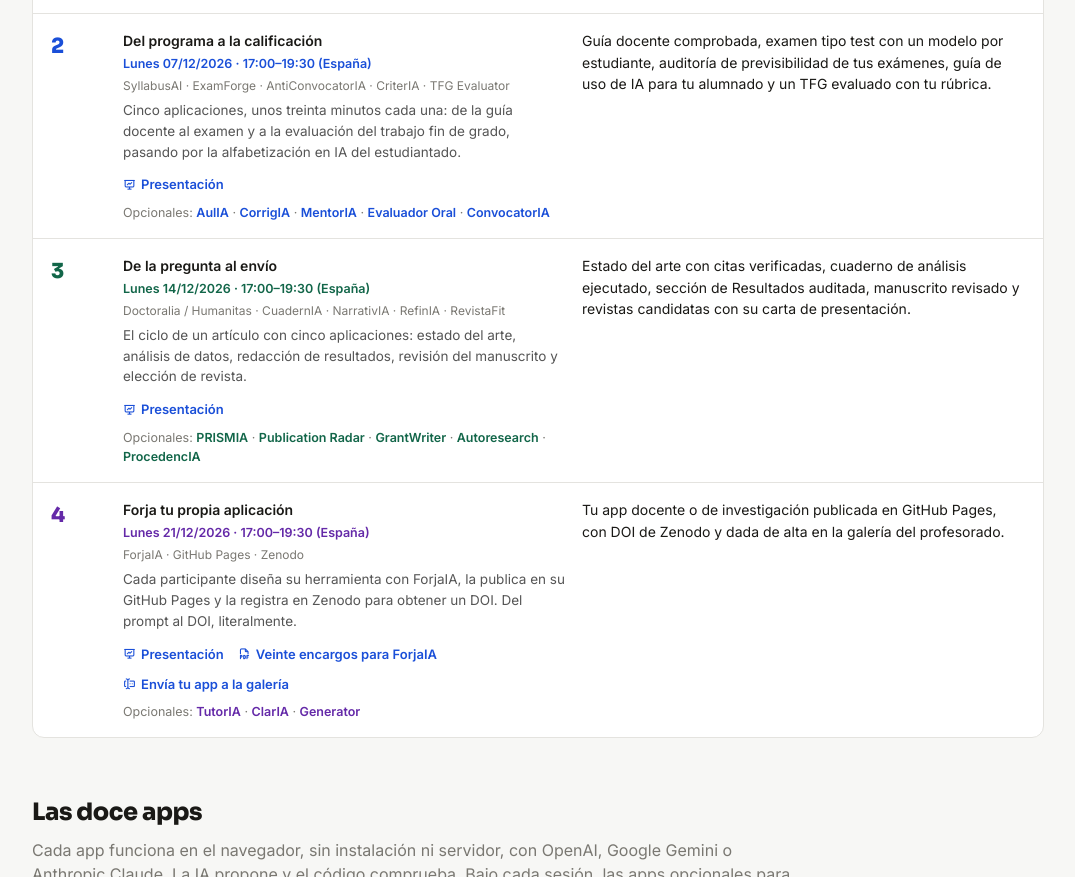
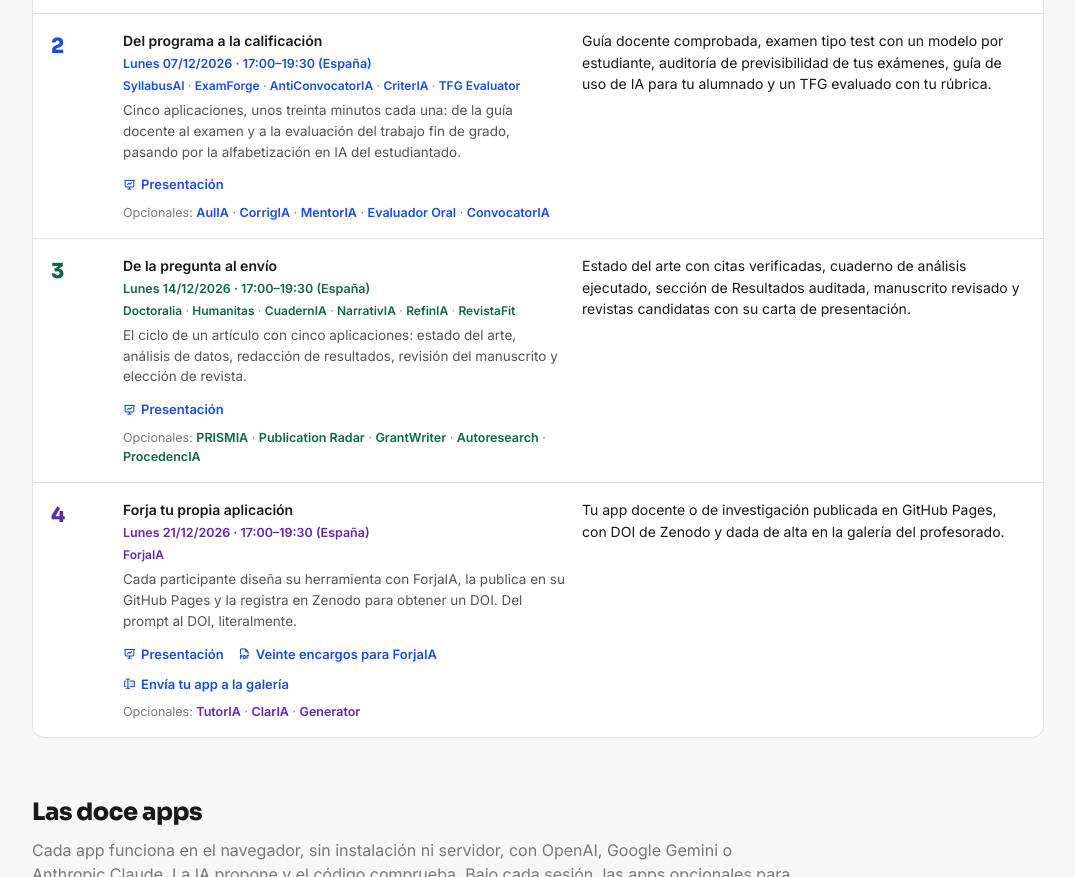
Before and after one commit to fborrasumh/pdi_ia2027, a plain HTML site: page index.html in a window 1280 px wide. Shown: the part 2003-2880 px from the top of the page, without its empty margins (102-1177 px from the left). Drawn offline with Linux system fonts and the light colour scheme.

Commit message:
Portal: enlaces a las apps obligatorias en cada sesión del programa
Co-Authored-By: Claude Opus 5.5 <noreply@anthropic.com>
Claude-Session: https://claude.ai/code/session_01BtDJKijondt2zafc6QM56M

```diff
--- a/index.html
+++ b/index.html
@@ -224,6 +224,8 @@ table.dt td:first-child { font-weight: 600; }
 .rec .rs { display: block; font-size: 12px; color: var(--muted); margin-top: 4px; }
 .rec.off { opacity: .75; cursor: default; }
 @media (max-width: 760px) { .cal { grid-template-columns: 1fr; } .tzgrid { grid-template-columns: 1fr; } }
+.sapp a { color: var(--c); font-weight: 600; text-decoration: none; }
+.sapp a:hover { text-decoration: underline; }
 </style>
 </head>
 <body>
@@ -1332,7 +1334,7 @@ function render(){
     L.sessions.map((s, i) => { const n = i + 1; return `<div class="srow" style="--c:var(${SES_COLOR[n]})">
       <div class="snum">${n}</div>
       <div><div class="stit">${esc(s.t)}</div><div class="sdate">${esc(L.dates[i])} · 17:00–19:30 (${esc(L.thHour.replace(/^[^(]*\(|\)$/g, ""))})</div>
-        <div class="sapp">${esc(s.a)}</div><div class="sdesc">${esc(s.d)}</div>
+        <div class="sapp">${APPS.some(x => x.ses === n) ? APPS.filter(x => x.ses === n).map(x => `<a href="${appUrl(x.id)}" target="_blank" rel="noopener">${esc(x.name)}</a>`).join(" · ") : esc(s.a)}</div><div class="sdesc">${esc(s.d)}</div>
         <div class="slinks">${extra[n].join("")}</div>
         ${OPT[n] ? `<div class="sopt">${esc(L.optLbl)}: ${OPT[n].map(o => `<a href="${appUrl(o[0])}" target="_blank" rel="noopener">${esc(o[1])}</a>`).join(" · ")}</div>` : ""}
       </div>
```
